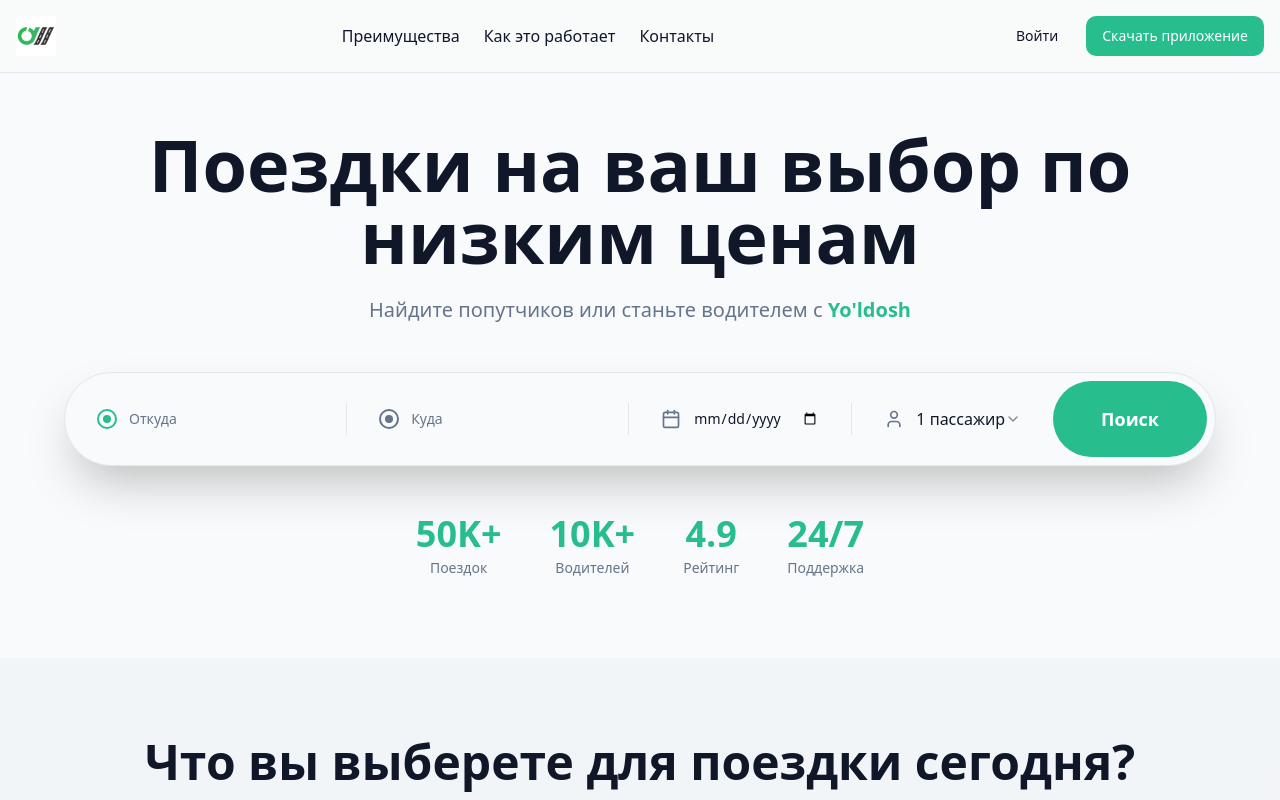
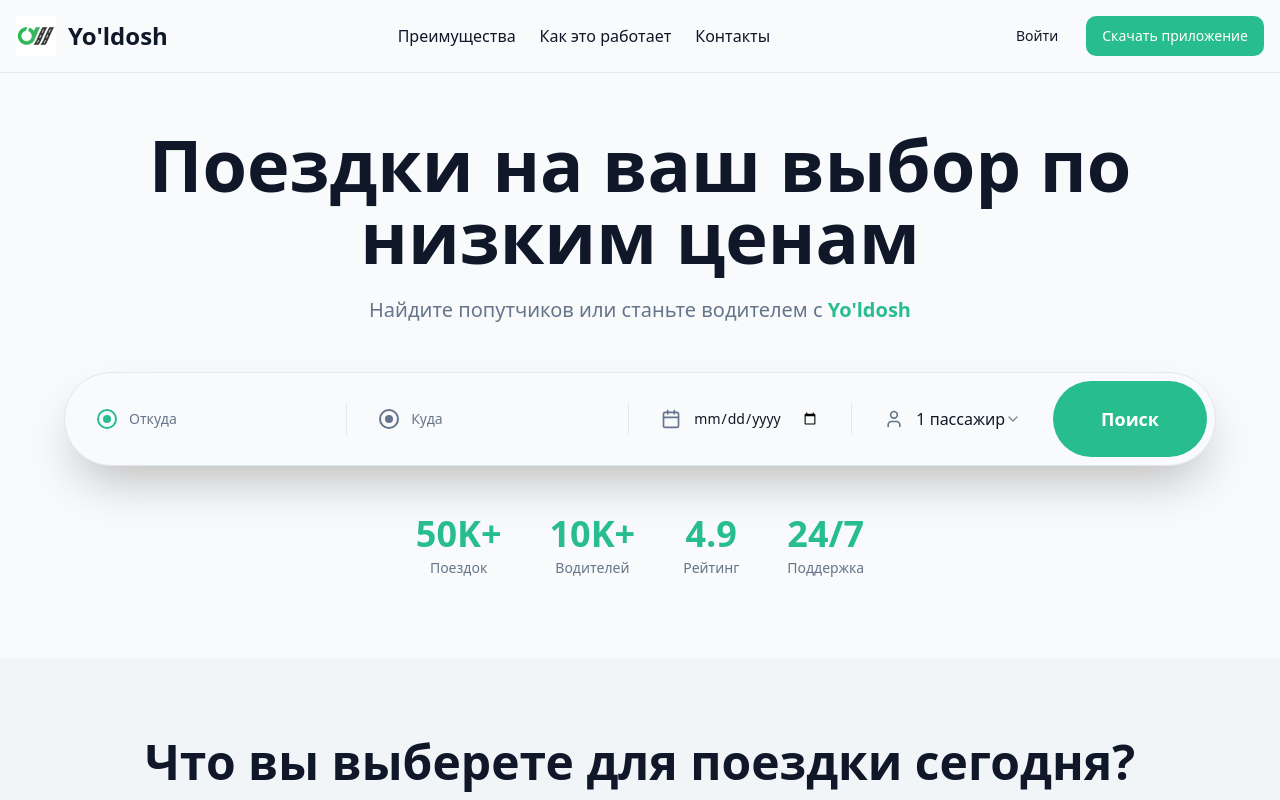
Before and after one commit to Drujkomax/admin-canvas-creation, a React (Vite) app: page / in a window 1280 px wide. Shown: the top 800 px of the page. Built offline with nearby package versions, Linux system fonts and the light colour scheme; the HTML template or start-up script is replaced by a standard one.

Commit message:
Refactor landing page design

```diff
--- a/src/pages/Landing.tsx
+++ b/src/pages/Landing.tsx
@@ -60,10 +60,11 @@ const Landing = () => {
   return (
     <div className="min-h-screen bg-background">
       {/* Header */}
-      <header className="fixed top-0 left-0 right-0 z-50 bg-background/80 backdrop-blur-lg border-b border-border">
+      <header className="fixed top-0 left-0 right-0 z-50 bg-background border-b border-border">
         <div className="container mx-auto px-4 py-4 flex items-center justify-between">
           <div className="flex items-center gap-3">
             <img src={logo} alt="Yo'ldosh" className="h-10 w-auto" />
+            <span className="text-2xl font-bold text-foreground">Yo'ldosh</span>
           </div>
           <nav className="hidden md:flex items-center gap-6">
             <a href="#features" className="text-foreground hover:text-primary transition-colors">
```
